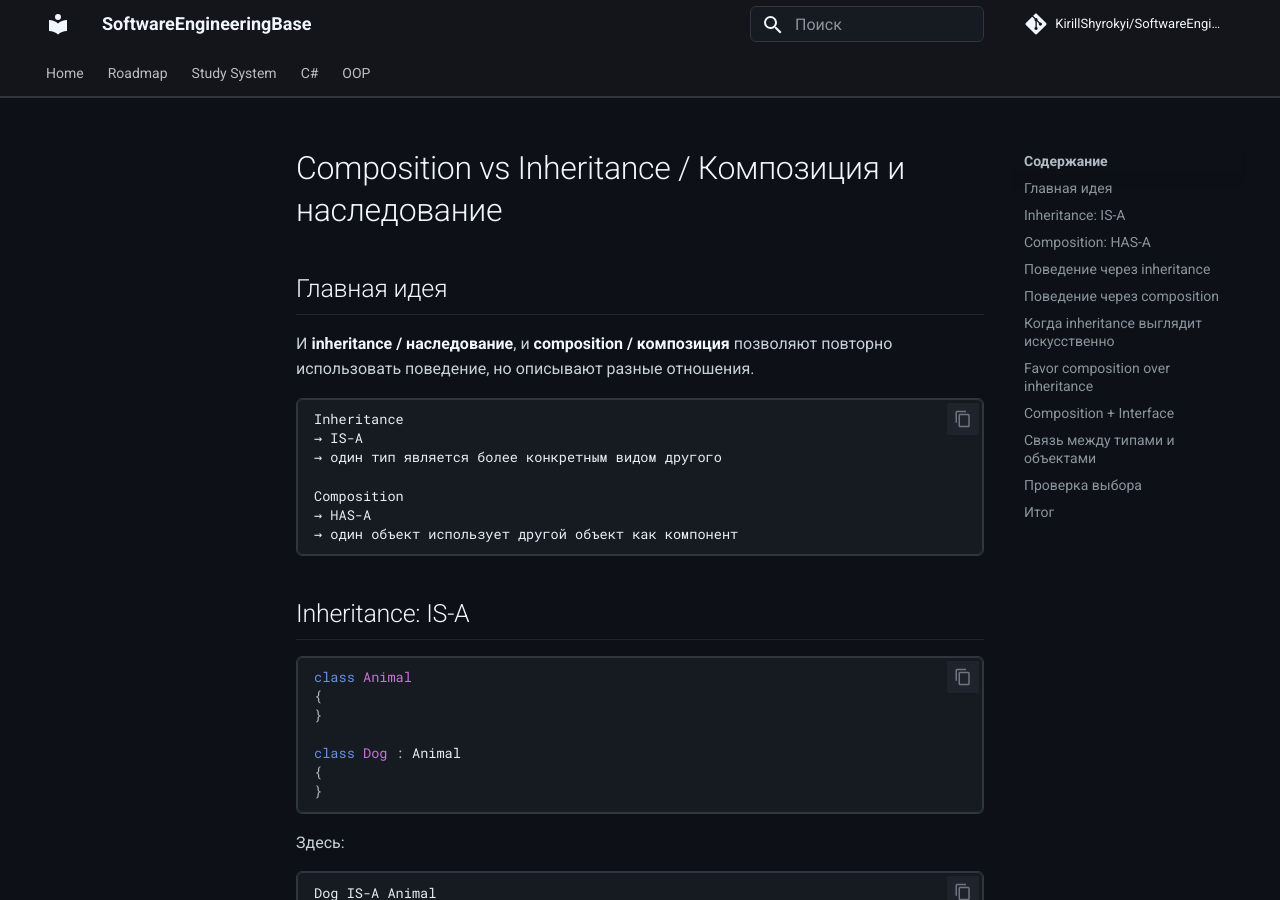
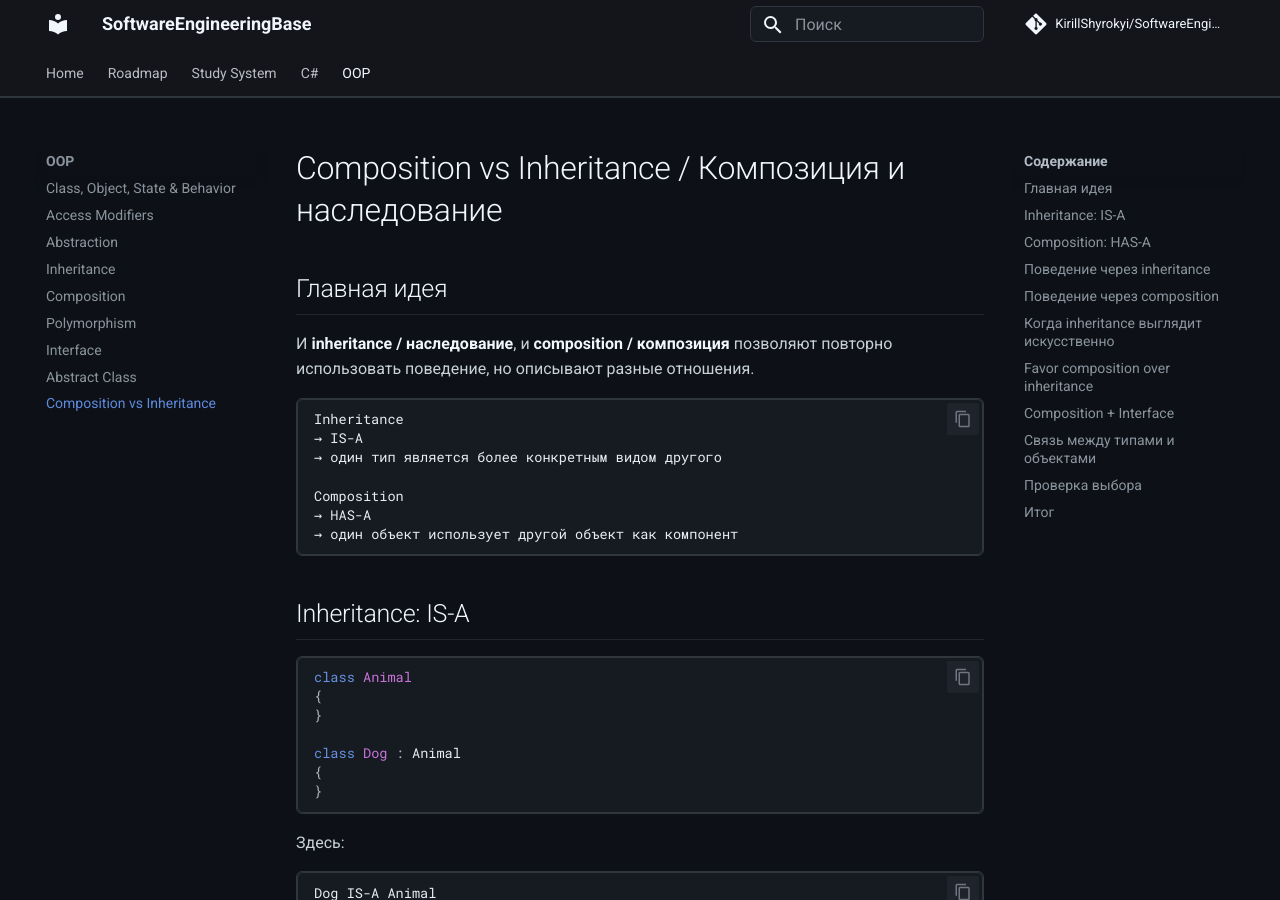
Before and after one commit to KirillShyrokyi/SoftwareEngineeringBase, an MkDocs documentation site: the page built from docs/oop/composition-vs-inheritance.md, in a window 1280 px wide and 900 px high. Built offline with MkDocs 1.6.1 and Material for MkDocs 9.7.7, drawn with Linux system fonts in a browser that asks for light colours; comment, search, counter and statistics services are not loaded.

Commit message:
docs(oop): add composition versus inheritance to navigation

```diff
--- a/mkdocs.yml
+++ b/mkdocs.yml
@@ -21,6 +21,7 @@ nav:
       - Polymorphism: oop/polymorphism.md
       - Interface: oop/interface.md
       - Abstract Class: oop/abstract-class.md
+      - Composition vs Inheritance: oop/composition-vs-inheritance.md
 
 theme:
   name: material
```
